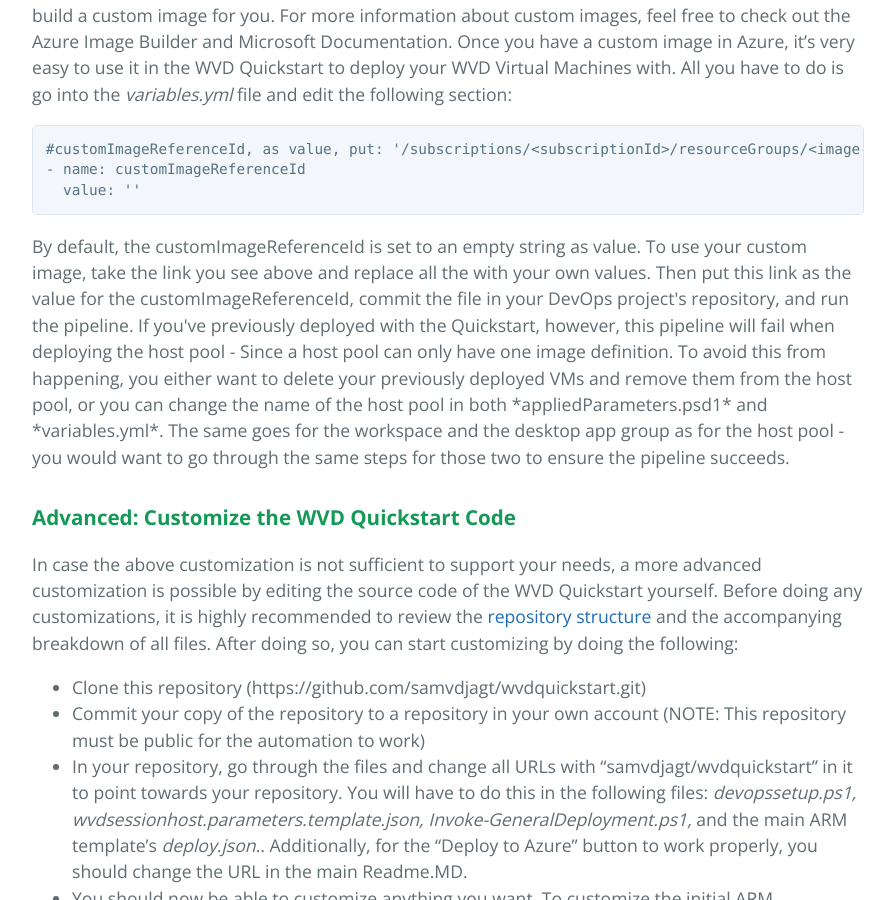
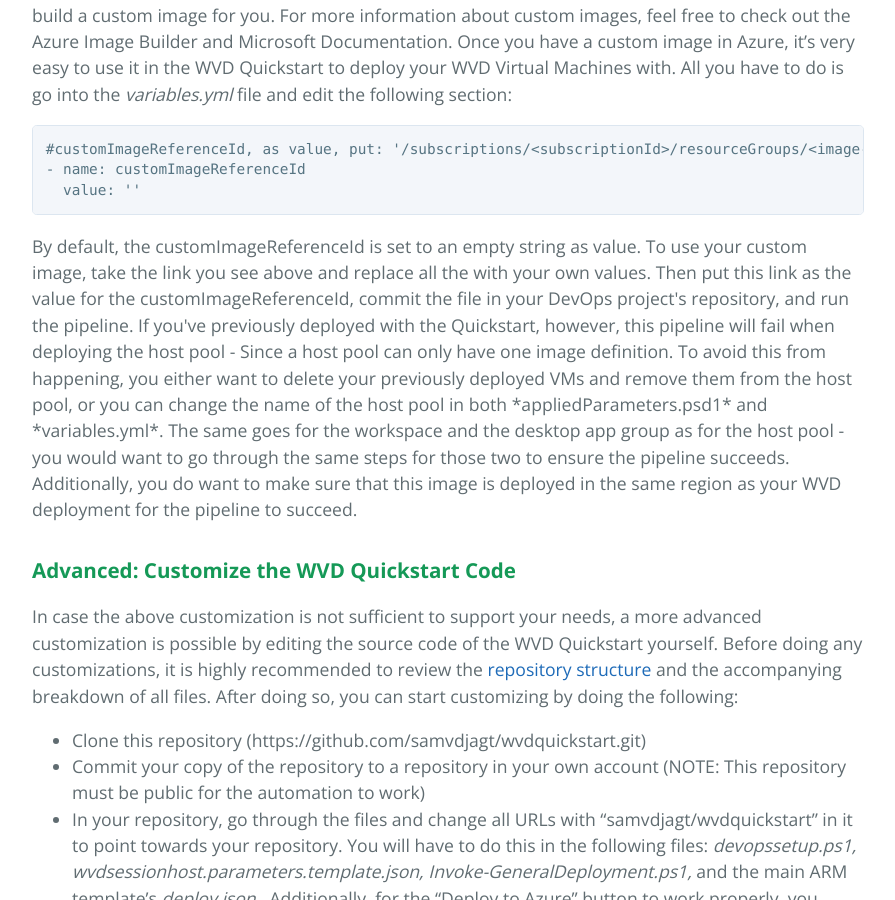
Before and after one commit to samvdjagt/wvdquickstart, a Jekyll site: the page built from customize.md, in a window 1280 px wide and 900 px high, scrolled down 3903 px. Shown: the whole window, without its empty margins (192-1087 px from the left). Built offline with Jekyll 4.4.1, drawn with Linux system fonts in a browser that asks for light colours.

Commit message:
Update customize.md

````diff
--- a/customize.md
+++ b/customize.md
@@ -98,7 +98,7 @@
 - name: customImageReferenceId
   value: ''
 ```
-By default, the customImageReferenceId is set to an empty string as value. To use your custom image, take the link you see above and replace all the <fields> with your own values. Then put this link as the value for the customImageReferenceId, commit the file in your DevOps project's repository, and run the pipeline. If you've previously deployed with the Quickstart, however, this pipeline will fail when deploying the host pool - Since a host pool can only have one image definition. To avoid this from happening, you either want to delete your previously deployed VMs and remove them from the host pool, or you can change the name of the host pool in both *appliedParameters.psd1* and *variables.yml*. The same goes for the workspace and the desktop app group as for the host pool - you would want to go through the same steps for those two to ensure the pipeline succeeds.
+By default, the customImageReferenceId is set to an empty string as value. To use your custom image, take the link you see above and replace all the <fields> with your own values. Then put this link as the value for the customImageReferenceId, commit the file in your DevOps project's repository, and run the pipeline. If you've previously deployed with the Quickstart, however, this pipeline will fail when deploying the host pool - Since a host pool can only have one image definition. To avoid this from happening, you either want to delete your previously deployed VMs and remove them from the host pool, or you can change the name of the host pool in both *appliedParameters.psd1* and *variables.yml*. The same goes for the workspace and the desktop app group as for the host pool - you would want to go through the same steps for those two to ensure the pipeline succeeds. Additionally, you do want to make sure that this image is deployed in the same region as your WVD deployment for the pipeline to succeed.
 
 ### <b>Advanced: Customize the WVD Quickstart Code</b>
 In case the above customization is not sufficient to support your needs, a more advanced customization is possible by editing the source code of the WVD Quickstart yourself. Before doing any customizations, it is highly recommended to review the <a href="repo" target="_blank">repository structure</a> and the accompanying breakdown of all files. After doing so, you can start customizing by doing the following:
````
